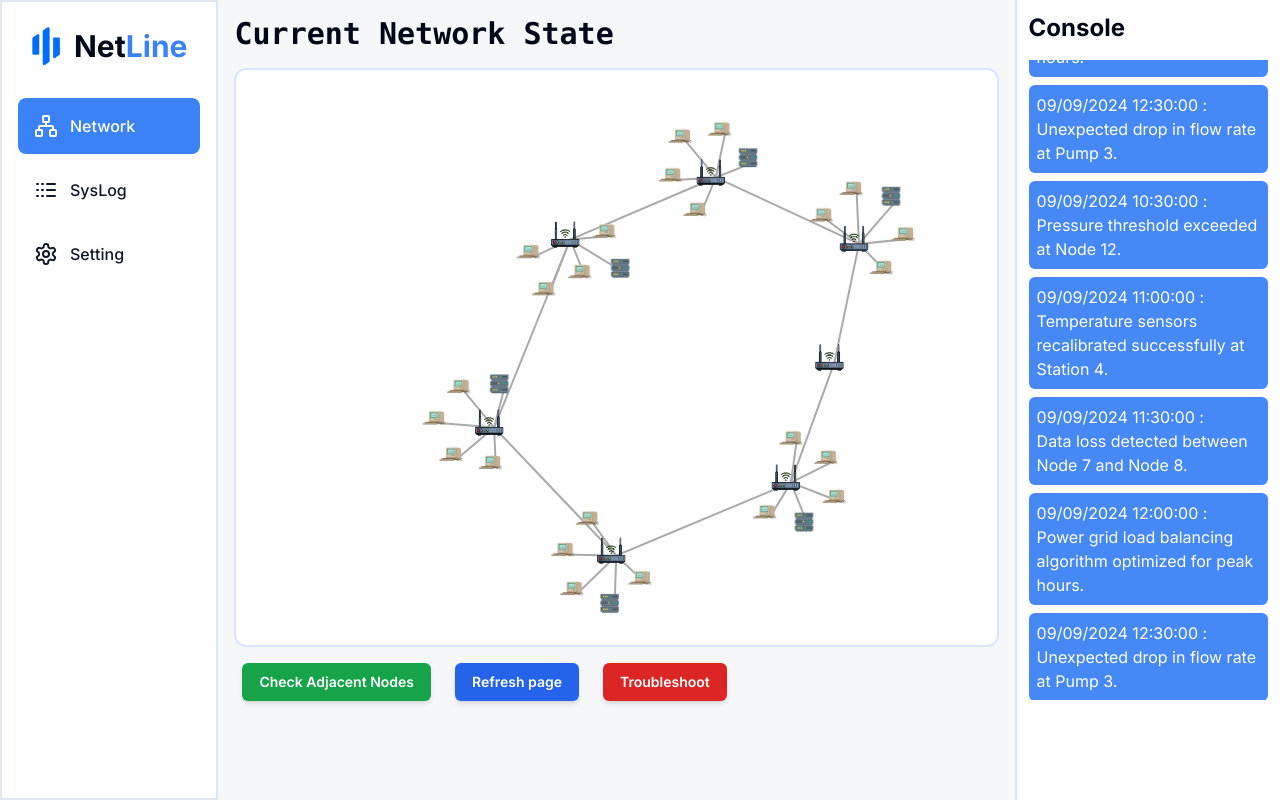
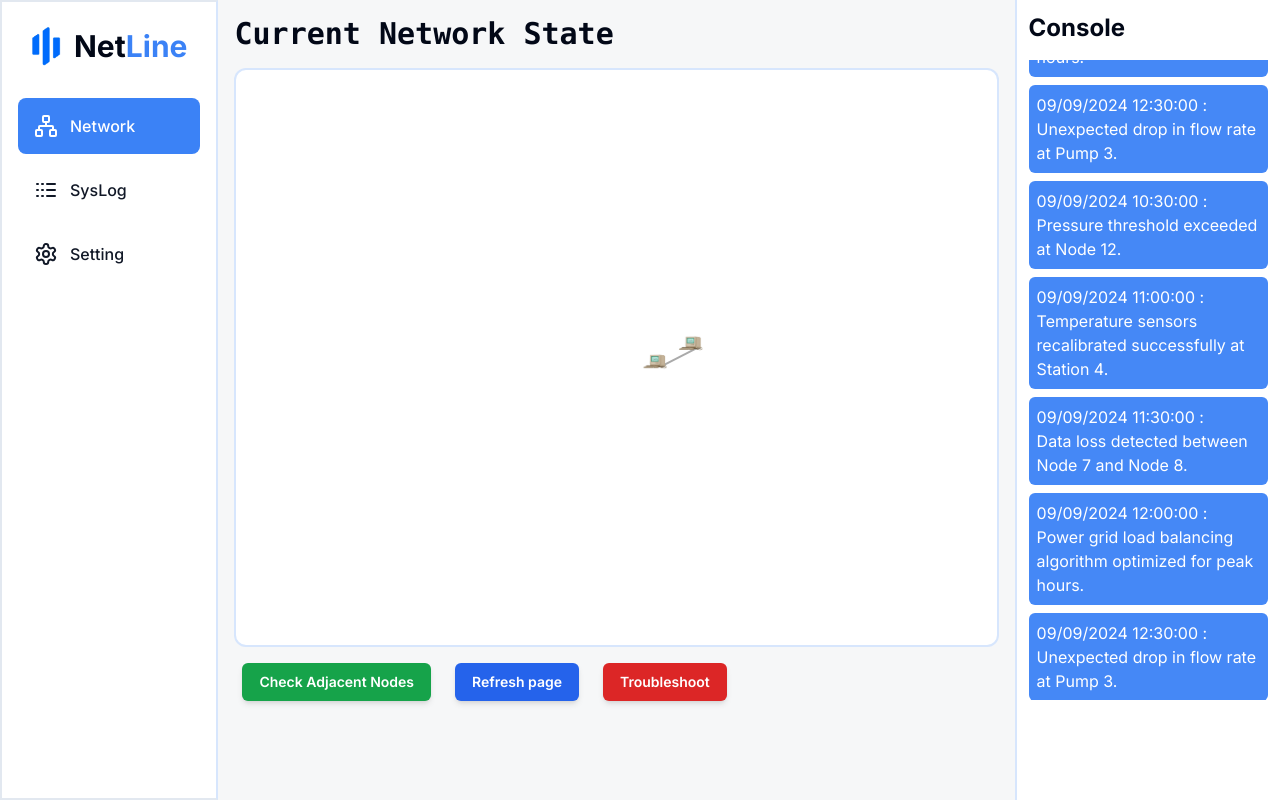
Before and after one commit to Naman-B-Parlecha/NetLine, a Next.js app: page / in a window 1280 px wide. Built offline with nearby package versions, Linux system fonts and the light colour scheme.

Commit message:
figure out new schema

```diff
--- a/app/constants/index.ts
+++ b/app/constants/index.ts
@@ -1,107 +1,158 @@
+// export const nodes = [
+//     { id: 1, name: "Router 1", type: "router" },
+//     { id: 2, name: "Router 2", type: "router" },
+//     { id: 3, name: "Router 3", type: "router" },
+//     { id: 4, name: "Router 4", type: "router" },
+//     { id: 5, name: "Router 5", type: "router" },
+//     { id: 6, name: "Router 6", type: "router" },
+//     { id: 7, name: "Router 7", type: "router" },
+
+//     // Cluster 1
+//     { id: 8, name: "PC 1", type: "pc" },
+//     { id: 9, name: "PC 2", type: "pc" },
+//     { id: 10, name: "PC 3", type: "pc" },
+//     { id: 11, name: "PC 4", type: "pc" },
+//     { id: 12, name: "Server 1", type: "server" },
+
+//     // Cluster 2
+//     { id: 13, name: "PC 5", type: "pc" },
+//     { id: 14, name: "PC 6", type: "pc" },
+//     { id: 15, name: "PC 7", type: "pc" },
+//     { id: 16, name: "PC 8", type: "pc" },
+//     { id: 17, name: "Server 2", type: "server" },
+
+//     // Cluster 3
+//     { id: 18, name: "PC 9", type: "pc" },
+//     { id: 19, name: "PC 10", type: "pc" },
+//     { id: 20, name: "PC 11", type: "pc" },
+//     { id: 21, name: "PC 12", type: "pc" },
+//     { id: 22, name: "Server 3", type: "server" },
+
+//     // Cluster 4
+//     { id: 23, name: "PC 13", type: "pc" },
+//     { id: 24, name: "PC 14", type: "pc" },
+//     { id: 25, name: "PC 15", type: "pc" },
+//     { id: 26, name: "PC 16", type: "pc" },
+//     { id: 27, name: "Server 4", type: "server" },
+
+//     // Cluster 5
+//     { id: 28, name: "PC 17", type: "pc" },
+//     { id: 29, name: "PC 18", type: "pc" },
+//     { id: 30, name: "PC 19", type: "pc" },
+//     { id: 31, name: "PC 20", type: "pc" },
+//     { id: 32, name: "Server 5", type: "server" },
+
+//     // Cluster 6
+//     { id: 33, name: "PC 21", type: "pc" },
+//     { id: 34, name: "PC 22", type: "pc" },
+//     { id: 35, name: "PC 23", type: "pc" },
+//     { id: 36, name: "PC 24", type: "pc" },
+//     { id: 37, name: "Server 6", type: "server" },
+// ];
+
 export const nodes = [
-    { id: 1, name: "Router 1", type: "router" },
-    { id: 2, name: "Router 2", type: "router" },
-    { id: 3, name: "Router 3", type: "router" },
-    { id: 4, name: "Router 4", type: "router" },
-    { id: 5, name: "Router 5", type: "router" },
-    { id: 6, name: "Router 6", type: "router" },
-    { id: 7, name: "Router 7", type: "router" },
+    {
+        id: 2,
+        type: "pc",
+        name: "Router 2",
+        interfaces: [
+            {
+                ip: "192.168.108.2",
+                name: "FastEthernet0/0"
+            }
+        ]
+    },
+    {
+        id: 1,
+        type: "pc",
+        name: "Router 1",
+        interfaces: [
+            {
+                ip: "192.168.100.5",
+                name: "FastEthernet0/0"
+            },
+            {
+                ip: "192.168.123.217",
+                name: "FastEthernet0/1"
+            },
+            {
+                ip: "192.168.108.1",
+                name: "FastEthernet1/0"
+            }
+        ]
+    }
+]
 
-    // Cluster 1
-    { id: 8, name: "PC 1", type: "pc" },
-    { id: 9, name: "PC 2", type: "pc" },
-    { id: 10, name: "PC 3", type: "pc" },
-    { id: 11, name: "PC 4", type: "pc" },
-    { id: 12, name: "Server 1", type: "server" },
+const connections_pre = [
+    {
+        source: "192.168.108.1",
+        target: "192.168.108.2"
+    }
+]
 
-    // Cluster 2
-    { id: 13, name: "PC 5", type: "pc" },
-    { id: 14, name: "PC 6", type: "pc" },
-    { id: 15, name: "PC 7", type: "pc" },
-    { id: 16, name: "PC 8", type: "pc" },
-    { id: 17, name: "Server 2", type: "server" },
+let links = [];
 
-    // Cluster 3
-    { id: 18, name: "PC 9", type: "pc" },
-    { id: 19, name: "PC 10", type: "pc" },
-    { id: 20, name: "PC 11", type: "pc" },
-    { id: 21, name: "PC 12", type: "pc" },
-    { id: 22, name: "Server 3", type: "server" },
+for (let i=0; i<connections_pre.length; i++) {
+    const connection = connections_pre[i];
+    const source = nodes.find(node => node.interfaces.find(ifc => ifc.ip === connection.source)) || { id: ""};
+    const target = nodes.find(node => node.interfaces.find(ifc => ifc.ip === connection.target)) || { id: ""};
+    links.push({ source: source.id, target: target.id });
+}
 
-    // Cluster 4
-    { id: 23, name: "PC 13", type: "pc" },
-    { id: 24, name: "PC 14", type: "pc" },
-    { id: 25, name: "PC 15", type: "pc" },
-    { id: 26, name: "PC 16", type: "pc" },
-    { id: 27, name: "Server 4", type: "server" },
+export { links };
 
-    // Cluster 5
-    { id: 28, name: "PC 17", type: "pc" },
-    { id: 29, name: "PC 18", type: "pc" },
-    { id: 30, name: "PC 19", type: "pc" },
-    { id: 31, name: "PC 20", type: "pc" },
-    { id: 32, name: "Server 5", type: "server" },
+// export const links = [
+//     // Core Routers Connections
+//     { source: 1, target: 2 },
+//     { source: 2, target: 3 },
+//     { source: 3, target: 4 },
+//     { source: 4, target: 5 },
+//     { source: 5, target: 6 },
+//     { source: 6, target: 7 },
+//     { source: 7, target: 1 },
 
-    // Cluster 6
-    { id: 33, name: "PC 21", type: "pc" },
-    { id: 34, name: "PC 22", type: "pc" },
-    { id: 35, name: "PC 23", type: "pc" },
-    { id: 36, name: "PC 24", type: "pc" },
-    { id: 37, name: "Server 6", type: "server" },
-];
+//     // Cluster 1 Links
+//     { source: 1, target: 8 },
+//     { source: 1, target: 9 },
+//     { source: 1, target: 10 },
+//     { source: 1, target: 11 },
+//     { source: 1, target: 12 },
 
-export const links = [
-    // Core Routers Connections
-    { source: 1, target: 2 },
-    { source: 2, target: 3 },
-    { source: 3, target: 4 },
-    { source: 4, target: 5 },
-    { source: 5, target: 6 },
-    { source: 6, target: 7 },
-    { source: 7, target: 1 },
+//     // Cluster 2 Links
+//     { source: 2, target: 13 },
+//     { source: 2, target: 14 },
+//     { source: 2, target: 15 },
+//     { source: 2, target: 16 },
+//     { source: 2, target: 17 },
 
-    // Cluster 1 Links
-    { source: 1, target: 8 },
-    { source: 1, target: 9 },
-    { source: 1, target: 10 },
-    { source: 1, target: 11 },
-    { source: 1, target: 12 },
+//     // Cluster 3 Links
+//     { source: 3, target: 18 },
+//     { source: 3, target: 19 },
+//     { source: 3, target: 20 },
+//     { source: 3, target: 21 },
+//     { source: 3, target: 22 },
 
-    // Cluster 2 Links
-    { source: 2, target: 13 },
-    { source: 2, target: 14 },
-    { source: 2, target: 15 },
-    { source: 2, target: 16 },
-    { source: 2, target: 17 },
+//     // Cluster 4 Links
+//     { source: 4, target: 23 },
+//     { source: 4, target: 24 },
+//     { source: 4, target: 25 },
+//     { source: 4, target: 26 },
+//     { source: 4, target: 27 },
 
-    // Cluster 3 Links
-    { source: 3, target: 18 },
-    { source: 3, target: 19 },
-    { source: 3, target: 20 },
-    { source: 3, target: 21 },
-    { source: 3, target: 22 },
+//     // Cluster 5 Links
+//     { source: 5, target: 28 },
+//     { source: 5, target: 29 },
+//     { source: 5, target: 30 },
+//     { source: 5, target: 31 },
+//     { source: 5, target: 32 },
 
-    // Cluster 4 Links
-    { source: 4, target: 23 },
-    { source: 4, target: 24 },
-    { source: 4, target: 25 },
-    { source: 4, target: 26 },
-    { source: 4, target: 27 },
-
-    // Cluster 5 Links
-    { source: 5, target: 28 },
-    { source: 5, target: 29 },
-    { source: 5, target: 30 },
-    { source: 5, target: 31 },
-    { source: 5, target: 32 },
-
-    // Cluster 6 Links
-    { source: 6, target: 33 },
-    { source: 6, target: 34 },
-    { source: 6, target: 35 },
-    { source: 6, target: 36 },
-    { source: 6, target: 37 },
-];
+//     // Cluster 6 Links
+//     { source: 6, target: 33 },
+//     { source: 6, target: 34 },
+//     { source: 6, target: 35 },
+//     { source: 6, target: 36 },
+//     { source: 6, target: 37 },
+// ];
 
 export const logs = [
     {
```
